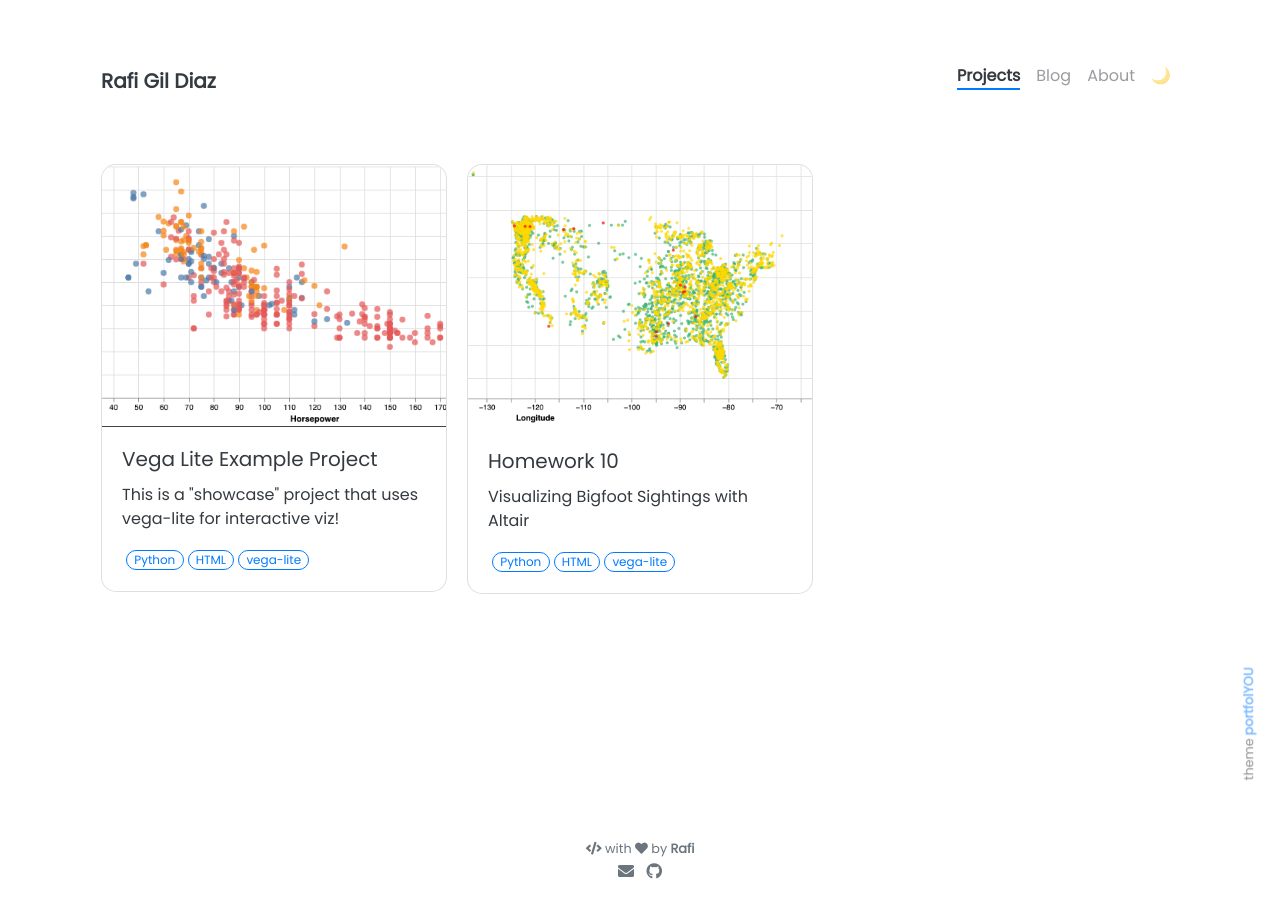
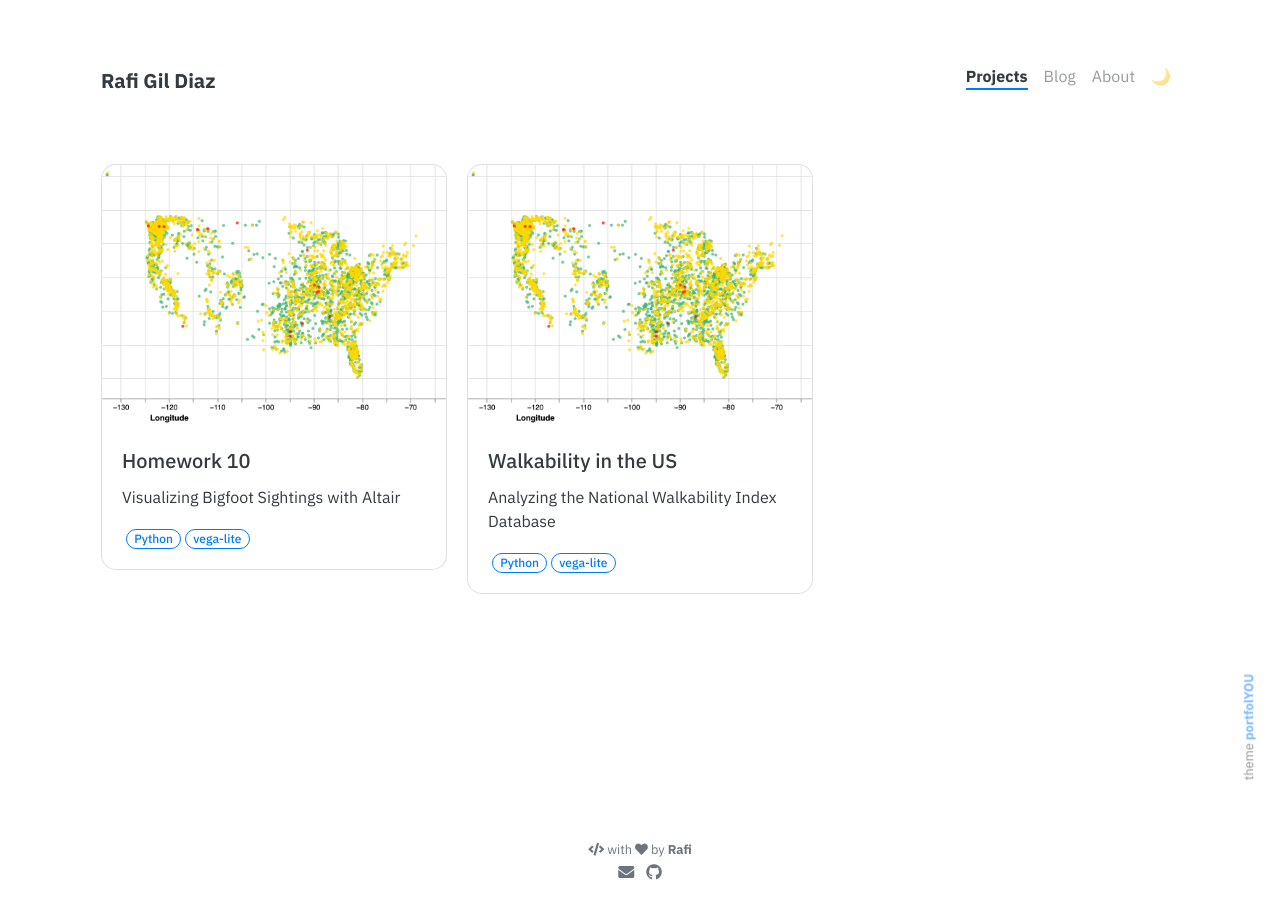
Before and after one commit to rgildiaz/rgildiaz.github.io, a Jekyll site: the page built from pages/projects.html, in a window 1280 px wide. Built offline with Jekyll 4.4.1, drawn with Linux system fonts in a browser that asks for light colours; nearby versions of some CDN libraries.

Commit message:
update style, start Walkability

````diff
--- a/_includes/head.html
+++ b/_includes/head.html
@@ -5,7 +5,7 @@
   {% assign image = page.image | default: site.author.image %}
 
   {% if page.name and page.collection == 'projects' %}
-    {% assign title = page.name | escape %}
+  {% assign title = page.name | escape %}
   {% endif %}
 
   <meta charset="utf-8">
@@ -37,4 +37,11 @@
   <!-- Custom CSS -->
   <link rel="stylesheet" href="{{ '/assets/css/style.css' | relative_url }}">
 
+  <!-- Google Fonts -->
+  <link rel="preconnect" href="https://fonts.googleapis.com">
+  <link rel="preconnect" href="https://fonts.gstatic.com" crossorigin>
+  <link
+    href="https://fonts.googleapis.com/css2?family=IBM+Plex+Sans:ital,wght@0,100;0,200;0,300;0,400;0,500;0,600;0,700;1,100;1,200;1,300;1,400;1,500;1,600;1,700&display=swap"
+    rel="stylesheet">
+
 </head>
--- a/_projects/1_Vega_lite_project.md
+++ /dev/null
@@ -1,51 +0,0 @@
----
-name: Vega Lite Example Project
-tools: [Python, HTML, vega-lite]
-image: assets/pngs/cars.png
-description: This is a "showcase" project that uses vega-lite for interactive viz!
-custom_js:
-  - vega.min
-  - vega-lite.min
-  - vega-embed.min
-  - justcharts
----
-
-
-# Example including vega-lite
-
-Example comes from this [great blog post right here](https://blog.4dcu.be/programming/2021/05/03/Interactive-Visualizations.html) that was also used in [our test import script](https://github.com/UIUC-iSchool-DataViz/is445_bcubcg_fall2022/blob/main/week01/test_imports_week01.ipynb).
-
-We can use a vegachart HTML tag like so:
-
-```
-<vegachart schema-url="{{ site.baseurl }}/assets/json/cars.json" style="width: 100%"></vegachart>
-```
-
-<vegachart schema-url="{{ site.baseurl }}/assets/json/cars.json" style="width: 100%"></vegachart>
-
-In theory, you can also use [Jekyll hooks](https://jekyllrb.com/docs/plugins/hooks/) to do it, but I haven't figured out a way that looks nice yet.
-
-
-## Search The Data & Methods
-
-Below is where we can put some links to both the data and the analysis code as buttons:
-
-```
-<div class="left">
-{% include elements/button.html link="https://github.com/vega/vega/blob/main/docs/data/cars.json" text="The Data" %}
-</div>
-
-<div class="right">
-{% include elements/button.html link="https://blog.4dcu.be/programming/2021/05/03/Interactive-Visualizations.html" text="The Analysis" %}
-</div>
-```
-
-<!-- these are written in a combo of html and liquid -->
-
-<div class="left">
-{% include elements/button.html link="https://github.com/vega/vega/blob/main/docs/data/cars.json" text="The Data" %}
-</div>
-
-<div class="right">
-{% include elements/button.html link="https://github.com/jnaiman/online_cv_public/blob/main/python_notebooks/test_generate_plots.ipynb" text="The Analysis" %}
-</div>
--- a/_projects/2_Vega_lite_and_altair.md
+++ b/_projects/2_Vega_lite_and_altair.md
@@ -1,6 +1,6 @@
 ---
 name: Homework 10
-tools: [Python, HTML, vega-lite]
+tools: [Python, vega-lite]
 image: assets/pngs/bigfoot.png
 description: Visualizing Bigfoot Sightings with Altair
 custom_js:
--- /dev/null
+++ b/_projects/3_US_Walkability.md
@@ -0,0 +1,19 @@
+---
+name: Walkability in the US
+tools: [Python, vega-lite]
+image: assets/pngs/bigfoot.png
+description: Analyzing the National Walkability Index Database
+custom_js:
+  - vega.min
+  - vega-lite.min
+  - vega-embed.min
+  - justcharts
+---
+
+# Walkability Across the US
+
+_Analyzing the National Walkability Index Database_
+
+_2023.04.28_
+
+---
--- a/_sass/_base.scss
+++ b/_sass/_base.scss
@@ -3,7 +3,7 @@
 }
 
 body {
-  font-family: "Poppins", sans-serif;
+  font-family: "IBM Plex Sans", "Poppins", sans-serif;
 }
 
 .badge {
````
Also changed, not shown: other parts of _projects/2_Vega_lite_and_altair.md (+2 -0 lines), 13 other files.
